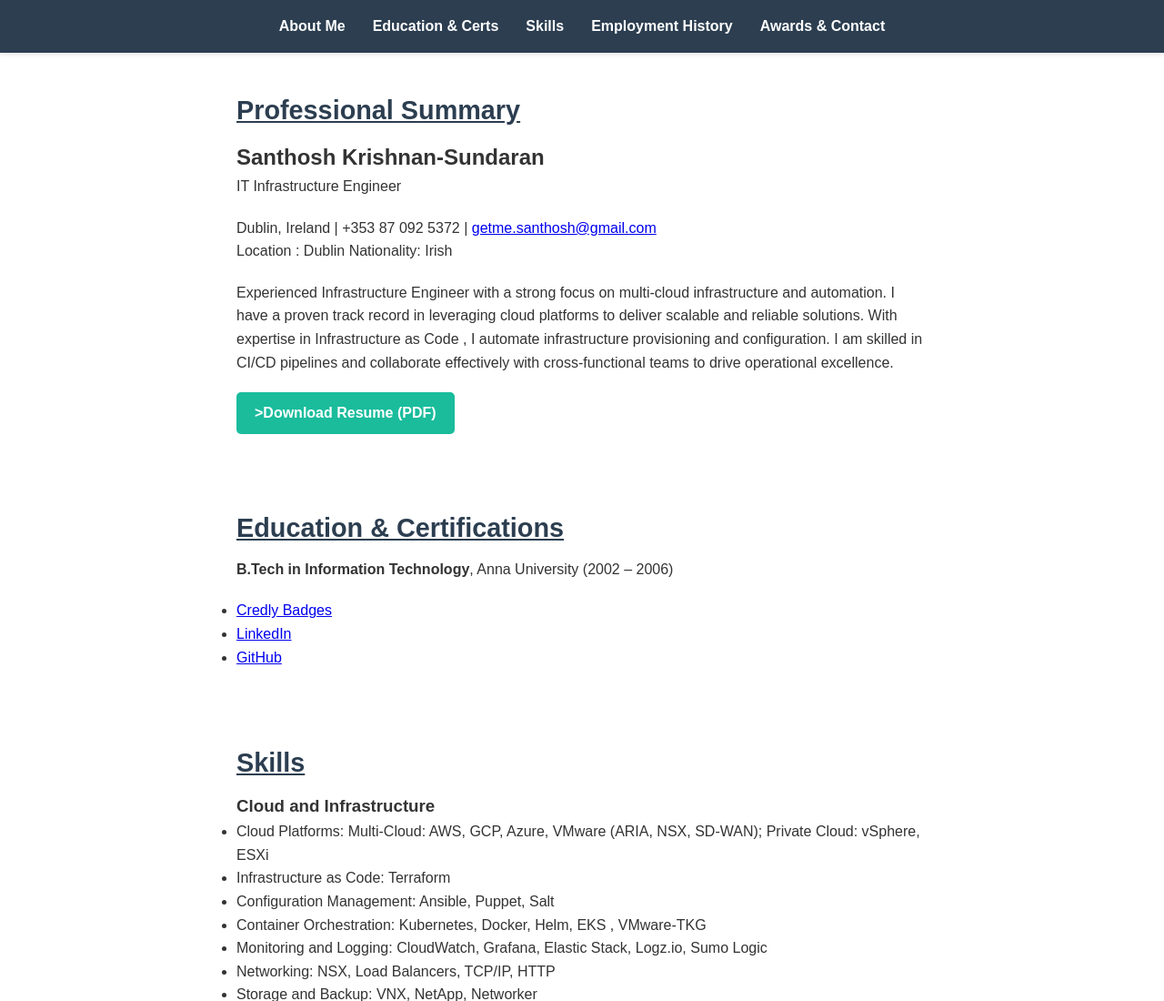
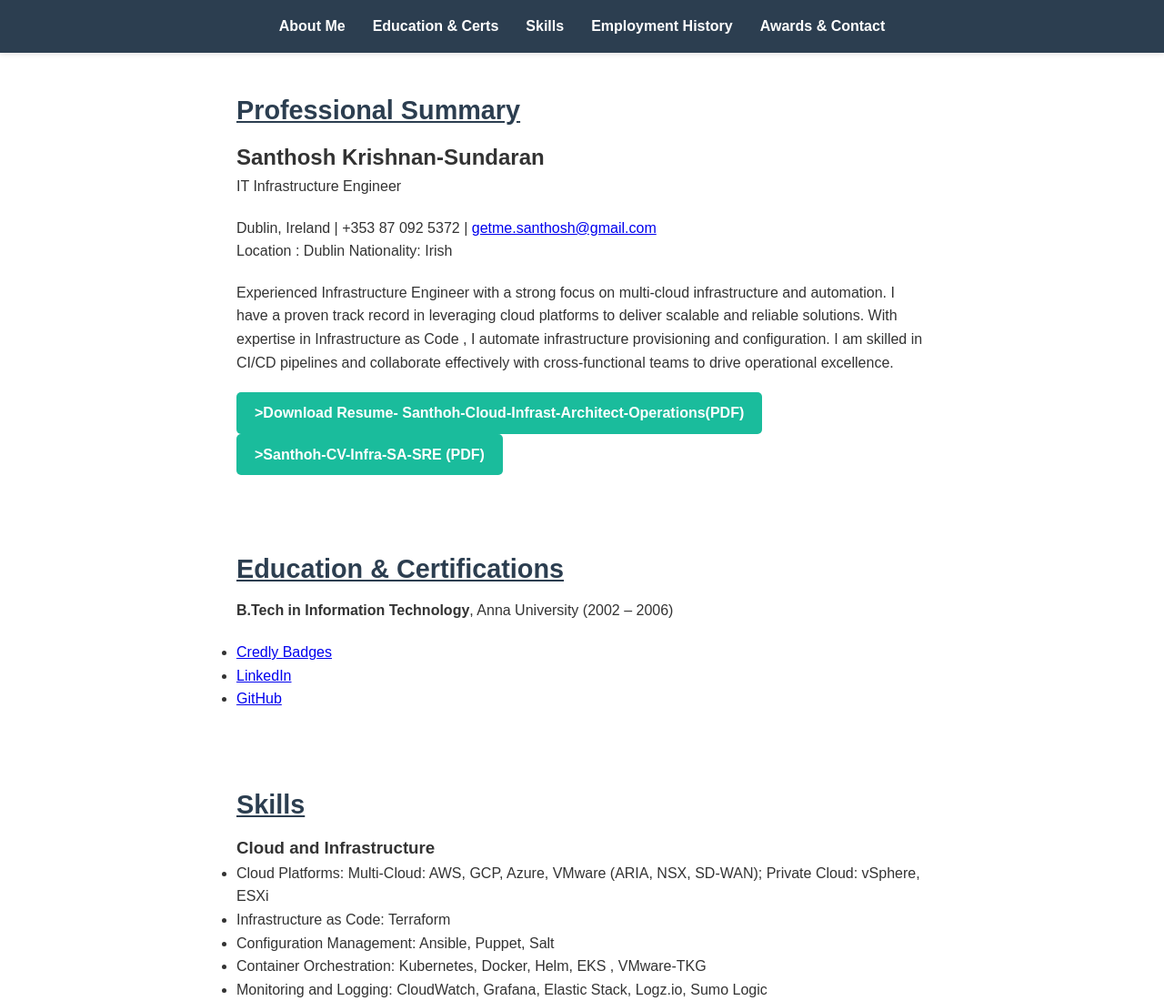
Before and after one commit to santhoshpubg/santhosh-cv, a plain HTML site: page index.html in a window 1280 px wide. Shown: the top 1100 px of the page at 91% size. Drawn offline with Linux system fonts and the light colour scheme.

Commit message:
add new resume

```diff
--- a/index.html
+++ b/index.html
@@ -34,7 +34,8 @@
             Location : Dublin Nationality: Irish
         </p>
         <p>Experienced Infrastructure Engineer with a strong focus on multi-cloud infrastructure and automation. I have a proven track record in leveraging cloud platforms to deliver scalable and reliable solutions. With expertise in Infrastructure as Code , I automate infrastructure provisioning and configuration. I am skilled in CI/CD pipelines and collaborate effectively with cross-functional teams to drive operational excellence.</p>
-        <a href="Santhosh_Resume.pdf" download class="download-btn">>Download Resume (PDF)</a>
+        <a href="Santhosh-Cloud-Operations.pdf" download class="download-btn">>Download Resume- Santhoh-Cloud-Infrast-Architect-Operations(PDF)</a>
+        <a href="Santhosh_Resume.pdf" download class="download-btn">>Santhoh-CV-Infra-SA-SRE (PDF)</a>
     </section>
 
     <section id="cert">
```
Also changed, not shown: 1 other file.
